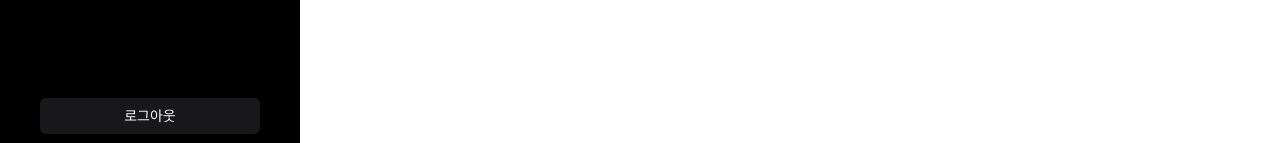
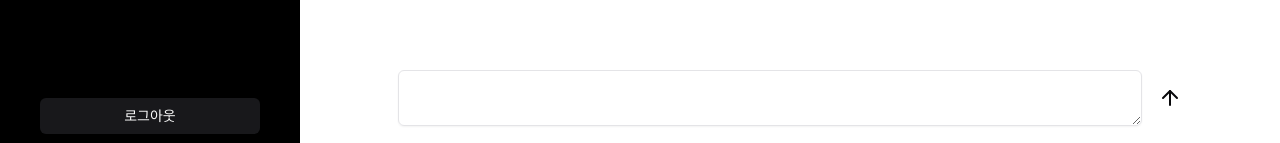
Before and after one commit to hxxbkk/chatgpt-clone, a Next.js app: page / in a window 1280 px wide. Shown: the part 654-797 px from the top of the page. Built offline with nearby package versions, Linux system fonts and the light colour scheme.

Commit message:
input markup

```diff
--- /dev/null
+++ b/components/chat/AutoResizingTextarea.tsx
@@ -0,0 +1,26 @@
+'use client';
+
+import { TextareaHTMLAttributes, useEffect, useRef } from 'react';
+import { Textarea } from '../ui/textarea';
+
+export function AutoResizingTextarea({
+  value,
+  ...others
+}: TextareaHTMLAttributes<HTMLTextAreaElement>) {
+  const textareaRef = useRef<HTMLTextAreaElement>(null);
+
+  useEffect(() => {
+    if (textareaRef.current) {
+      textareaRef.current.style.height = 'inherit';
+      textareaRef.current.style.height = `${textareaRef.current.scrollHeight}px`;
+    }
+  }, [value]);
+
+  return (
+    <Textarea
+      ref={textareaRef}
+      className="min-h-[20px] max-h-[200px]"
+      {...others}
+    />
+  );
+}
--- a/components/chat/Chat.tsx
+++ b/components/chat/Chat.tsx
@@ -1,5 +1,10 @@
+'use client';
+
+import { useState } from 'react';
+import { AutoResizingTextarea } from './AutoResizingTextarea';
 import { Empty } from './Empty';
 import { Message } from './Message';
+import { ArrowUp } from 'lucide-react';
 
 const MESSAGE_DUMMY = [
   { id: '1', content: '더미데이터1', role: 'user' },
@@ -7,6 +12,7 @@
 ];
 
 export function Chat() {
+  const [value, setValue] = useState('');
   return (
     <div className="flex flex-col w-[80%] h-full mx-auto">
       {/* 채팅영역 */}
@@ -28,6 +34,17 @@
       </div>
 
       {/* input영역 */}
+      <div className="pb-5">
+        <form className="flex itmes-center justify-center gap-4">
+          <AutoResizingTextarea
+            value={value}
+            onChange={(e) => setValue(e.target.value)}
+          />
+          <button type="submit" size="icon">
+            <ArrowUp />
+          </button>
+        </form>
+      </div>
     </div>
   );
 }
--- /dev/null
+++ b/components/ui/textarea.tsx
@@ -0,0 +1,22 @@
+import * as React from "react"
+
+import { cn } from "@/lib/utils"
+
+const Textarea = React.forwardRef<
+  HTMLTextAreaElement,
+  React.ComponentProps<"textarea">
+>(({ className, ...props }, ref) => {
+  return (
+    <textarea
+      className={cn(
+        "flex min-h-[60px] w-full rounded-md border border-input bg-transparent px-3 py-2 text-base shadow-sm placeholder:text-muted-foreground focus-visible:outline-none focus-visible:ring-1 focus-visible:ring-ring disabled:cursor-not-allowed disabled:opacity-50 md:text-sm",
+        className
+      )}
+      ref={ref}
+      {...props}
+    />
+  )
+})
+Textarea.displayName = "Textarea"
+
+export { Textarea }
```
